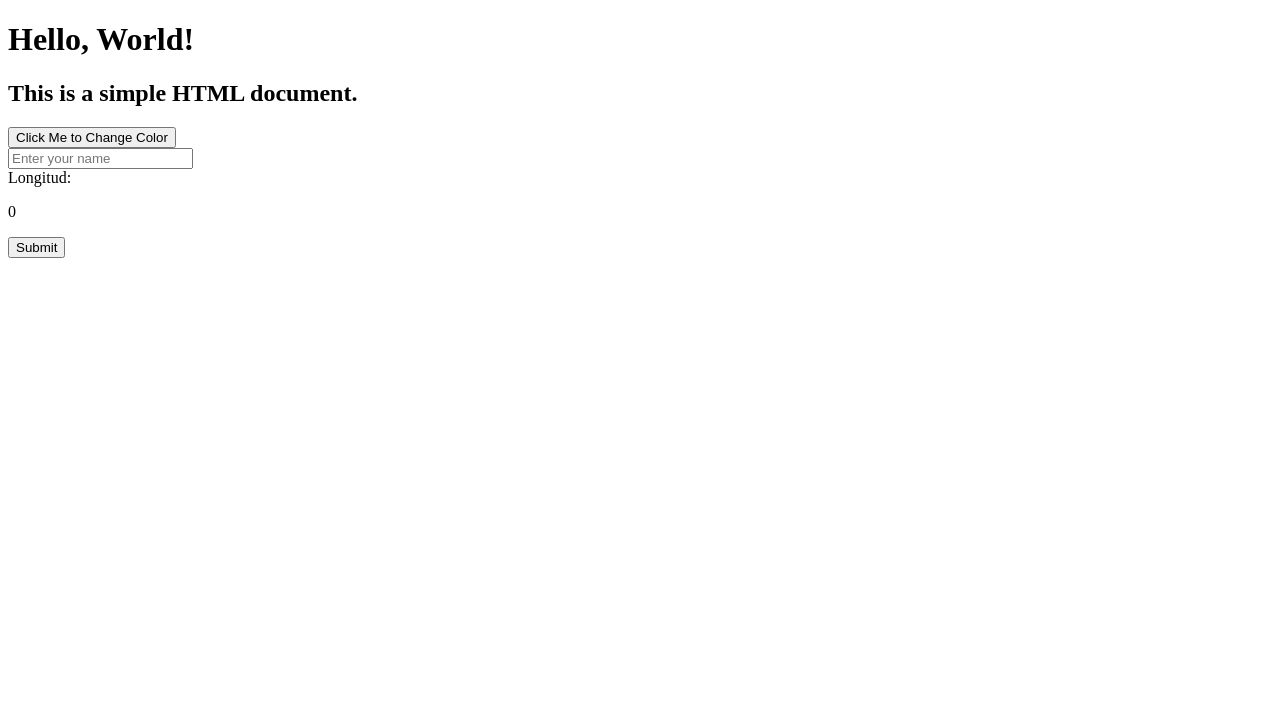
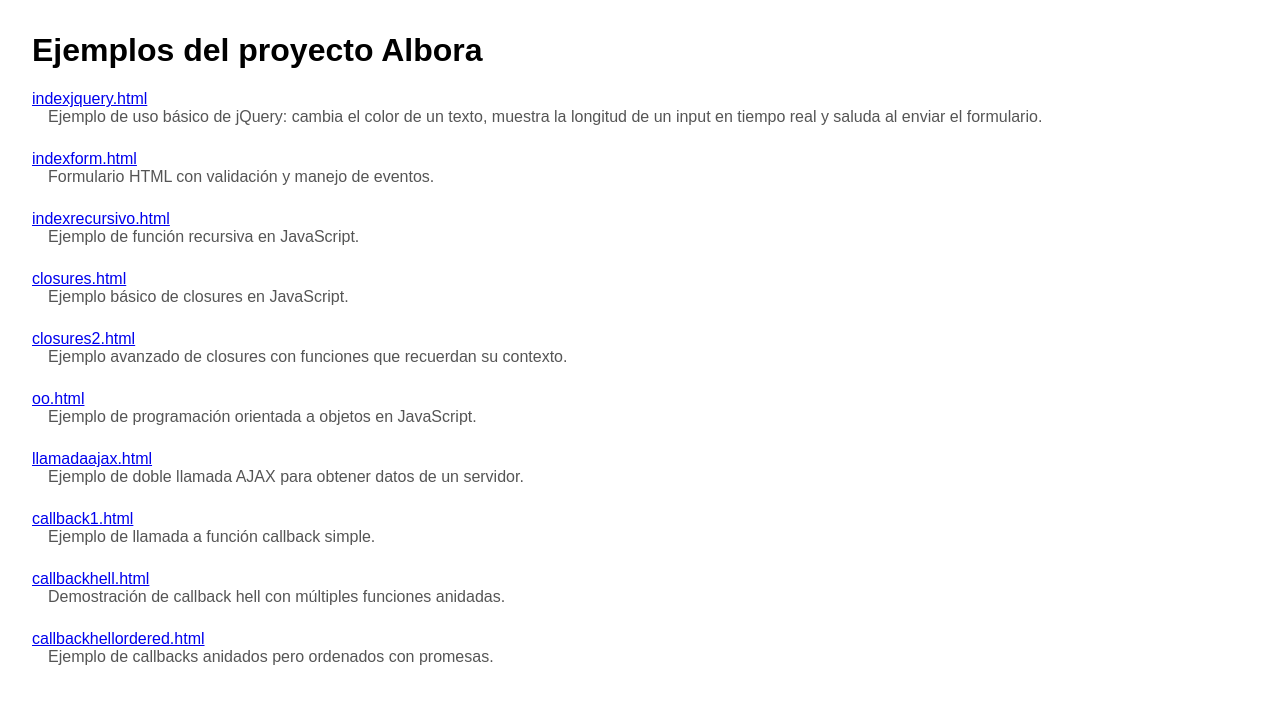
Before and after one commit to Rond88/albora, a plain HTML site: page index.html in a window 1280 px wide. Drawn offline with nearby package versions, Linux system fonts and the light colour scheme.

Commit message:
Update index.html and add new HTML files for JavaScript examples, including AJAX and callbacks

```diff
--- a/index.html
+++ b/index.html
@@ -1,54 +1,100 @@
 <!DOCTYPE html>
-<html lang="en">
+<html lang="es">
 
 <head>
     <meta charset="UTF-8">
-    <meta name="viewport" content="width=device-width, initial-scale=1.0">
-    <title>Document</title>
-    <script src="https://code.jquery.com/jquery-3.7.1.slim.min.js"
-        integrity="sha256-kmHvs0B+OpCW5GVHUNjv9rOmY0IvSIRcf7zGUDTDQM8=" crossorigin="anonymous"></script>
+    <title>Ejemplos de Proyecto Albora</title>
+    <style>
+        body {
+            font-family: Arial, sans-serif;
+            margin: 2em;
+        }
+
+        ul {
+            list-style-type: none;
+            padding: 0;
+        }
+
+        li {
+            margin-bottom: 1.5em;
+        }
+
+        .desc {
+            color: #555;
+            margin-left: 1em;
+        }
+    </style>
 </head>
 
 <body>
-    <h1>Hello, World!</h1>
-    <h2 id="description">This is a simple HTML document.</h2>
-    <button id="myButton">Click Me to Change Color</button>
-    <form id="myForm">
-        <input type="text" id="nombre" name="query" placeholder="Enter your name"><br>
-        Longitud: <p id="longitud">0</p>
-        <input type="submit" value="Submit">
-    </form>
-    <script>
-        function saludar(event) {
-            var name = $("#nombre").val();
-            alert("Hello, " + name + "!");
-            event.preventDefault(); // return false;
-        }
-        function cambiarColor() {
-            $("#description").css("color", "blue");
-            $("#description").text("The color has been changed!");
-        }
-        function attachEvents() {
-            $("#myButton").click(cambiarColor);
-            $("#myForm").submit(saludar);
-            $("#nombre").on("input", function () {
-                var contenido = $("#nombre").val();
-                $("#longitud").text(contenido.length);
-            });
+    <h1>Ejemplos del proyecto Albora</h1>
+    <ul>
+        <li>
+            <a href="indexjquery.html">indexjquery.html</a>
+            <div class="desc">
+                Ejemplo de uso básico de jQuery: cambia el color de un texto, muestra la longitud de un input en tiempo
+                real y saluda al enviar el formulario.
+            </div>
+        </li>
+        <li>
+            <a href="indexform.html">indexform.html</a>
+            <div class="desc">
+                Formulario HTML con validación y manejo de eventos.
+            </div>
+        </li>
+        <li>
+            <a href="indexrecursivo.html">indexrecursivo.html</a>
+            <div class="desc">
+                Ejemplo de función recursiva en JavaScript.
+            </div>
+        </li>
+        <li>
+            <a href="closures.html">closures.html</a>
+            <div class="desc">
+                Ejemplo básico de closures en JavaScript.
+            </div>
+        </li>
+        <li>
+            <a href="closures2.html">closures2.html</a>
+            <div class="desc">
+                Ejemplo avanzado de closures con funciones que recuerdan su contexto.
+            </div>
+        </li>
+        <li>
+            <a href="oo.html">oo.html</a>
+            <div class="desc">
+                Ejemplo de programación orientada a objetos en JavaScript.
+            </div>
+        </li>
 
-        }
-        function mifuncion() {
-            console.log("jQuery version:", $.fn.jquery);
-            attachEvents();
-        }
-        function miprograma() {
-            return function () {
-                console.log("jQuery is working!");
-                mifuncion();
-            };
-        }
-        $(document).ready(miprograma());
-    </script>
+        <li>
+            <a href="llamadaajax.html">llamadaajax.html</a>
+            <div class="desc">
+                Ejemplo de doble llamada AJAX para obtener datos de un servidor.
+            </div>
+        </li>
+
+        <li>
+            <a href="callback1.html">callback1.html</a>
+            <div class="desc">
+                Ejemplo de llamada a función callback simple.
+            </div>
+        </li>
+        <li>
+            <a href="callbackhell.html">callbackhell.html</a>
+            <div class="desc">
+                Demostración de callback hell con múltiples funciones anidadas.
+            </div>
+        </li>
+        <li>
+            <a href="callbackhellordered.html">callbackhellordered.html</a>
+            <div class="desc">
+                Ejemplo de callbacks anidados pero ordenados con promesas.
+            </div>
+        </li>
+
+
+    </ul>
 </body>
 
 </html>
```
Also changed, not shown: callbackhellordered.html (added, +77 -0 lines), indexjquery.html (added, +54 -0 lines), .ejemplos_descripciones.txt (added).
